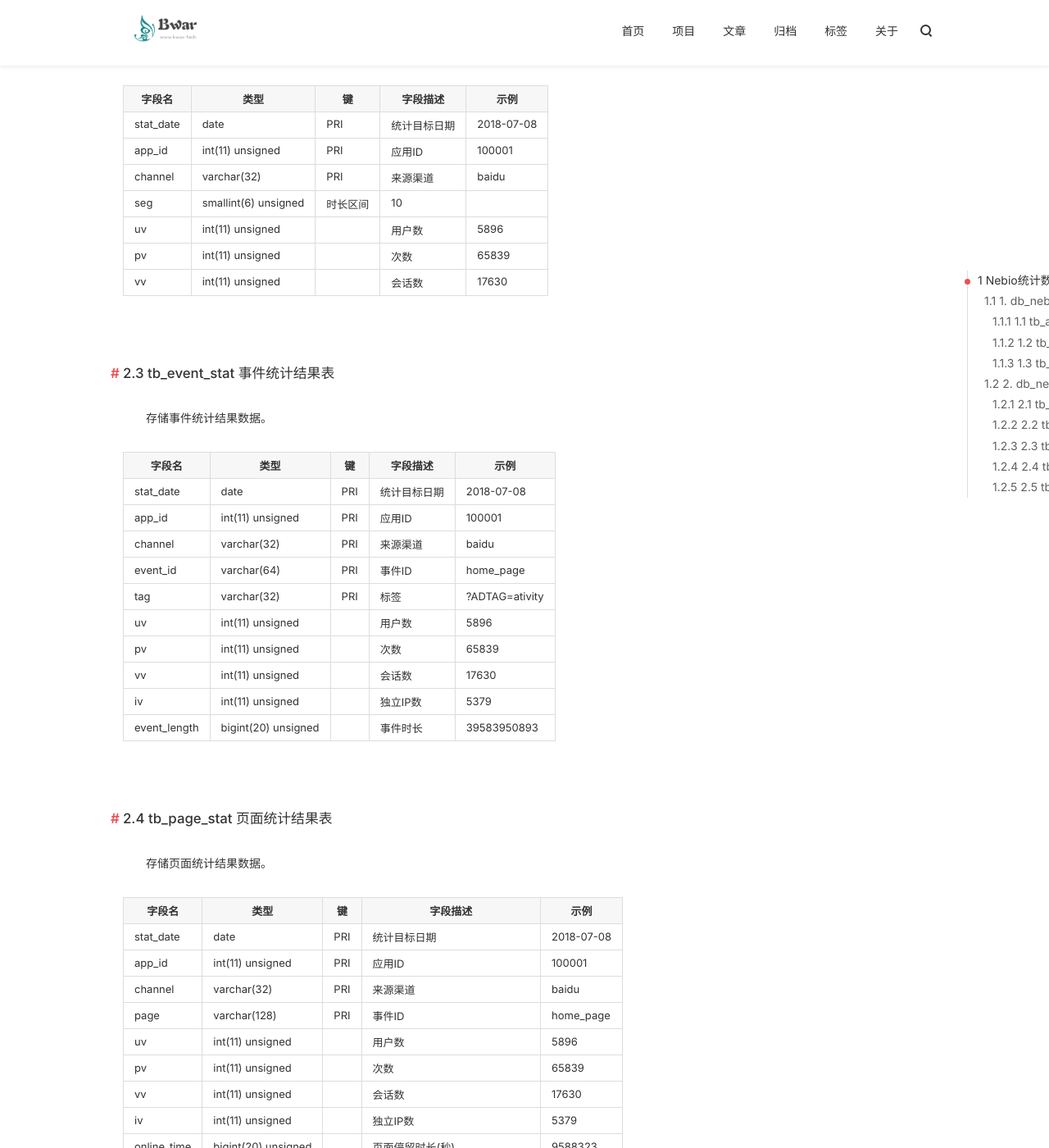
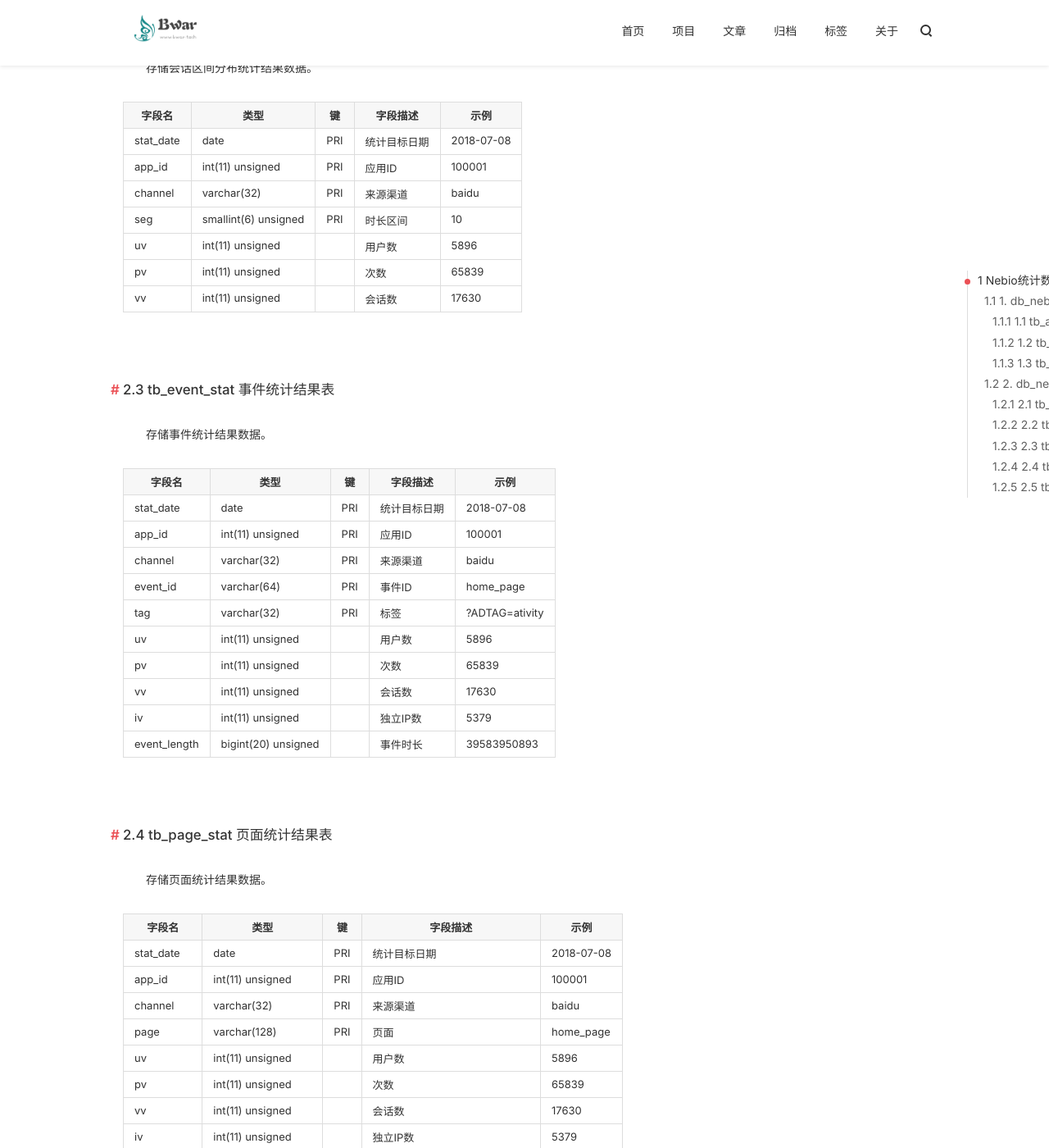
Before and after one commit to Bwar/bwar.github.io, a Jekyll site: the page built from _posts/article/2018-07-08-nebio-table.md, in a window 1280 px wide and 1400 px high, scrolled down 2516 px. Shown: the whole window at 82% size. Built offline with Jekyll 4.4.1, drawn with Linux system fonts in a browser that asks for light colours; nearby versions of some CDN libraries; comment, search, counter and statistics services are not loaded.

Commit message:
modify nebio table

```diff
--- a/_posts/article/2018-07-08-nebio-table.md
+++ b/_posts/article/2018-07-08-nebio-table.md
@@ -8,7 +8,6 @@ tags:
 - data
 - analyse
 ---
-
 
 # Nebio统计数据库表结构说明
 
@@ -58,6 +57,7 @@ nebio相关配置信息存储。
 50   [50, 200)<br/>
 200   [200, 1000)<br/>
 1000   [1000, )<br/>
+
 <br/>
 
 ## 2. db_nebio_result 统计结果库
@@ -87,7 +87,7 @@ nebio相关统计结果信息存储。
 | stat_date | date | PRI | 统计目标日期 | 2018-07-08 |
 | app_id | int(11) unsigned | PRI | 应用ID | 100001 |
 | channel | varchar(32) | PRI | 来源渠道 | baidu |
-| seg | smallint(6) unsigned | 时长区间 | 10 |
+| seg | smallint(6) unsigned | PRI | 时长区间 | 10 |
 | uv | int(11) unsigned | | 用户数 | 5896 |
 | pv | int(11) unsigned | | 次数 | 65839 |
 | vv | int(11) unsigned | | 会话数 | 17630 |
@@ -120,7 +120,7 @@ nebio相关统计结果信息存储。
 | stat_date | date | PRI | 统计目标日期 | 2018-07-08 |
 | app_id | int(11) unsigned | PRI | 应用ID | 100001 |
 | channel | varchar(32) | PRI | 来源渠道 | baidu |
-| page | varchar(128) | PRI | 事件ID | home_page |
+| page | varchar(128) | PRI | 页面 | home_page |
 | uv | int(11) unsigned | | 用户数 | 5896 |
 | pv | int(11) unsigned | | 次数 | 65839 |
 | vv | int(11) unsigned | | 会话数 | 17630 |
```
